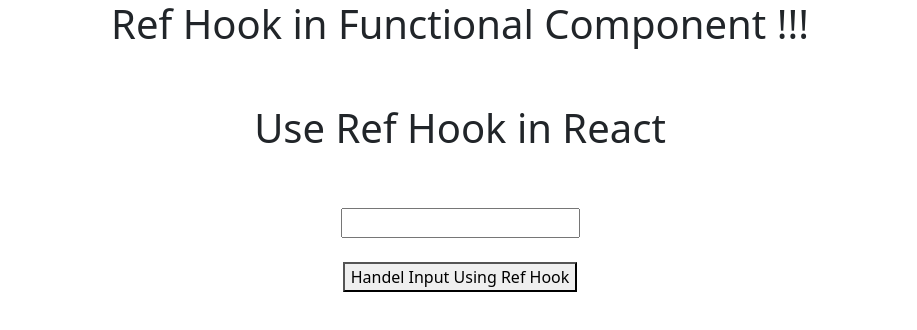
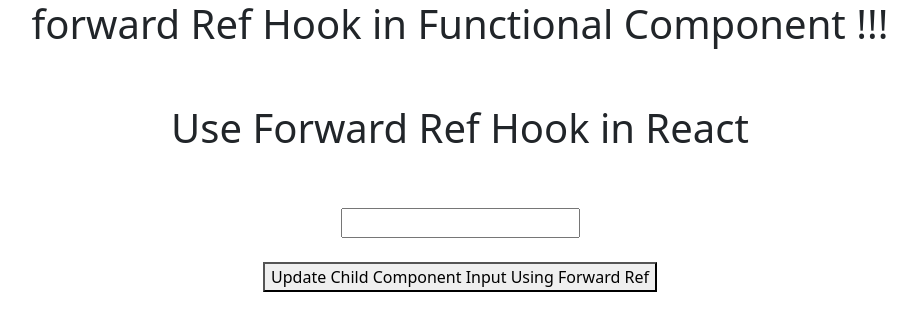
Before and after one commit to h-shaktawat/the-react-app, a React (Create React App) app: page / in a window 1280 px wide. Shown: the top 330 px of the page, without its empty margins (180-1097 px from the left). Built offline with nearby package versions, Linux system fonts and the light colour scheme.

Commit message:
forwardRef Hook in React

```diff
--- a/src/App.js
+++ b/src/App.js
@@ -1,14 +1,24 @@
+import { useRef } from 'react';
 import './App.css';
-import UseRefHook from './components/UseRefHook';
+import ForwardRefHook from './components/ForwardRefHook';
 
 function App() {
 
+  let inputRef = useRef(null);
+
+  function updateInput() {
+    inputRef.current.value = 1000;
+  }
+
   return (
     <div className="App">
-      <h1>Ref Hook in Functional Component !!!</h1>
+      <h1>forward Ref Hook in Functional Component !!!</h1>
       <br />
       <br />
-      <UseRefHook />
+      <ForwardRefHook ref={inputRef} />
+      <br />
+      <br />
+      <button onClick={updateInput}>Update Child Component Input Using Forward Ref</button>
     </div>
   );
 }
--- /dev/null
+++ b/src/components/ForwardRefHook.js
@@ -0,0 +1,14 @@
+import { forwardRef } from "react";
+
+function ForwardRefHook(props, fRef) {
+    return (
+        <>
+            <h1>Use Forward Ref Hook in React</h1>
+            <br />
+            <br />
+            <input type="text" ref={fRef} />
+        </>
+    );
+}
+
+export default forwardRef(ForwardRefHook);
```
